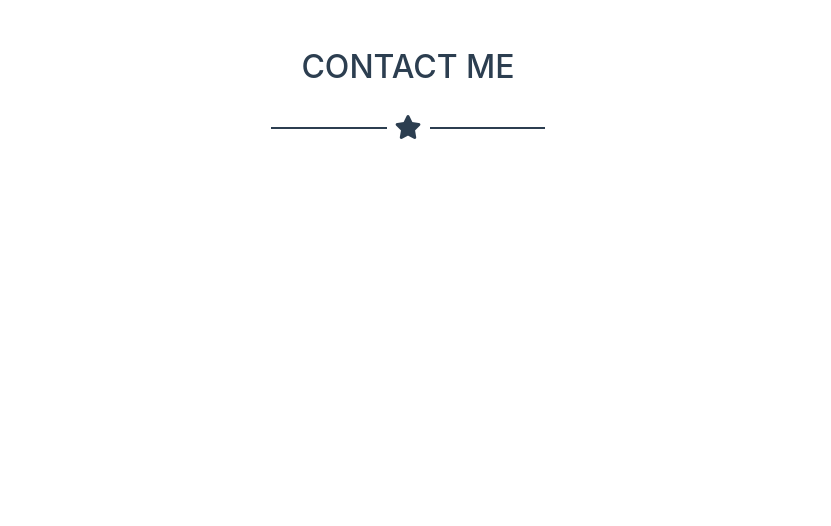
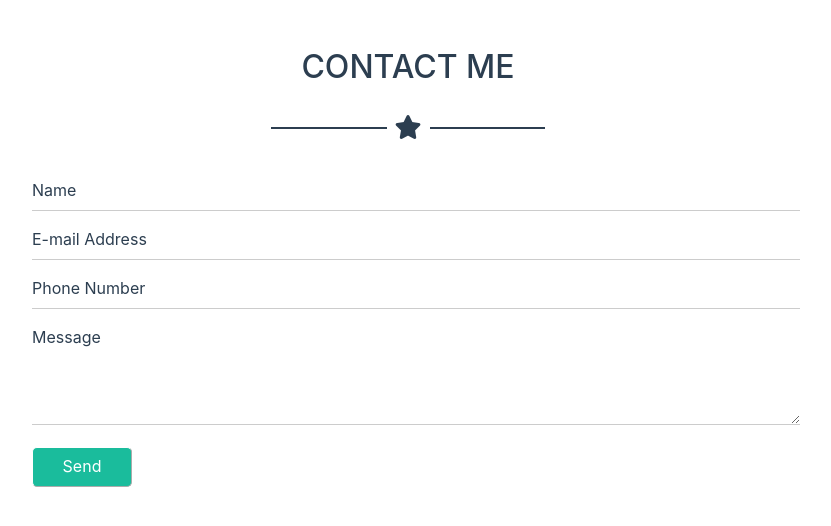
Before and after one commit to Hirisci/collab, a plain HTML site: page index.html in a window 1280 px wide. Shown: the whole page, without its empty margins (232-1063 px from the left). Drawn offline with nearby package versions, Linux system fonts and the light colour scheme.

Commit message:
add form input, textarea and button

```diff
--- a/css/style.css
+++ b/css/style.css
@@ -69,6 +69,29 @@ body {
     text-transform: uppercase;
     color: #2c3e50;
 }
+.form-contact input {
+    border: none;
+    border-bottom: 1px solid #cccccc;
+    width: 100%;
+}
+.form-contact textarea {
+    width: 100%;
+    height: 100px;
+    border: none;
+    border-bottom: 1px solid #cccccc;
+}
+::placeholder {
+    color: #2c3e50;
+}
+.form-submit {
+    color: #fff;
+    background-color: #1abc9c;
+    border: 1px solid #fff;
+    border-radius: 5px;
+    border-style: outset;
+    padding: 6px 10px;
+    width: 100px;
+}
 /* decoration */
 .deco {
     display: flex;
--- a/index.html
+++ b/index.html
@@ -43,6 +43,13 @@
             </div>
             <div class="line"></div>
         </div>
+        <form class="form-contact">
+            <input class="pb-2 m-2" type="text" placeholder="Name" name="name">
+            <input class="pb-2 m-2" type="e-mail" placeholder="E-mail Address" name="e-mail">
+            <input class="pb-2 m-2" type="text" placeholder="Phone Number" name="phone number">
+            <textarea class="pb-2 m-2" placeholder="Message" name="message" rows="8" cols="80"></textarea>
+        </form>
+        <input type="submit" value="Send" class="form-submit pb-2 m-2">
       </section>
     </main>
     <footer></footer>
```
